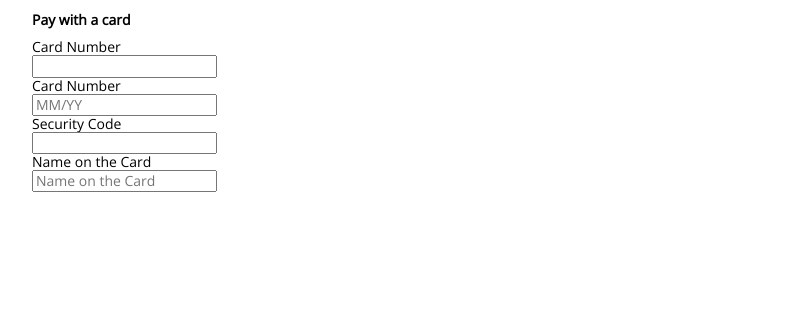
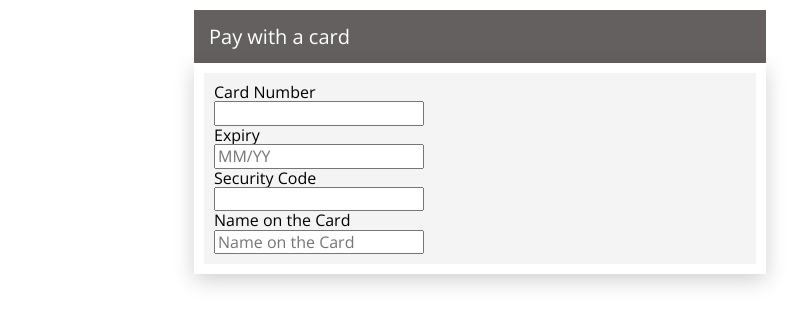
Before and after one commit to itsnick86/Global-Payments-Project, a plain HTML site: page index.html in a window 1280 px wide. Shown: the whole page, without its empty margins (160-964 px from the left). Drawn offline with nearby package versions, Linux system fonts and the light colour scheme.

Commit message:
Updated form header, outline, and background

```diff
--- a/css/main.css
+++ b/css/main.css
@@ -5,11 +5,10 @@ GENERAL
 * {
     box-sizing: border-box;
     font-family: 'Open Sans', sans-serif;
-    font-size: 14px;
 }
 
 #wrapper {
-    max-width: 1024px;
+    max-width: 700px;
     margin: 0 auto;
     padding: 0 5%;
 }
@@ -17,3 +16,31 @@ GENERAL
 img {
     max-width: 100%;
 }
+
+/********************************
+BODY ELEMENTS
+*********************************/
+
+#form-header {
+    background-color: #646060;
+    color: white;
+    font-size: 20px;
+    margin-top: 10px;
+}
+
+#form-header p {
+    margin: 0px;
+    padding: 15px 15px;
+}
+
+#form-outline {
+    box-shadow: 0 6px 20px 0 rgba(0, 0, 0, 0.19);
+    background-color: white;
+    padding: 10px 10px;
+}
+
+form {
+    background-color: #F4F4F4;
+    margin: 0px;
+    padding: 10px 10px;
+}
--- a/index.html
+++ b/index.html
@@ -16,17 +16,17 @@
 
     <body>
         <div id="wrapper">
-            <div>
-                <h2>Pay with a card</h2>
+            <div id="form-header">
+                <p>Pay with a card</p>
             </div>
-                <div>
+                <div id="form-outline">
                     <form>
                         <div>
                             <label for="card-number">Card Number</label><br>
                             <input type="text" id="card-number" name="card-number">
                         </div>
                         <div>
-                            <label for="expiry">Card Number</label><br>
+                            <label for="expiry">Expiry</label><br>
                             <input type="text" id="expiry" name="expiry" placeholder="MM/YY">
                         </div>
                         <div>
```
